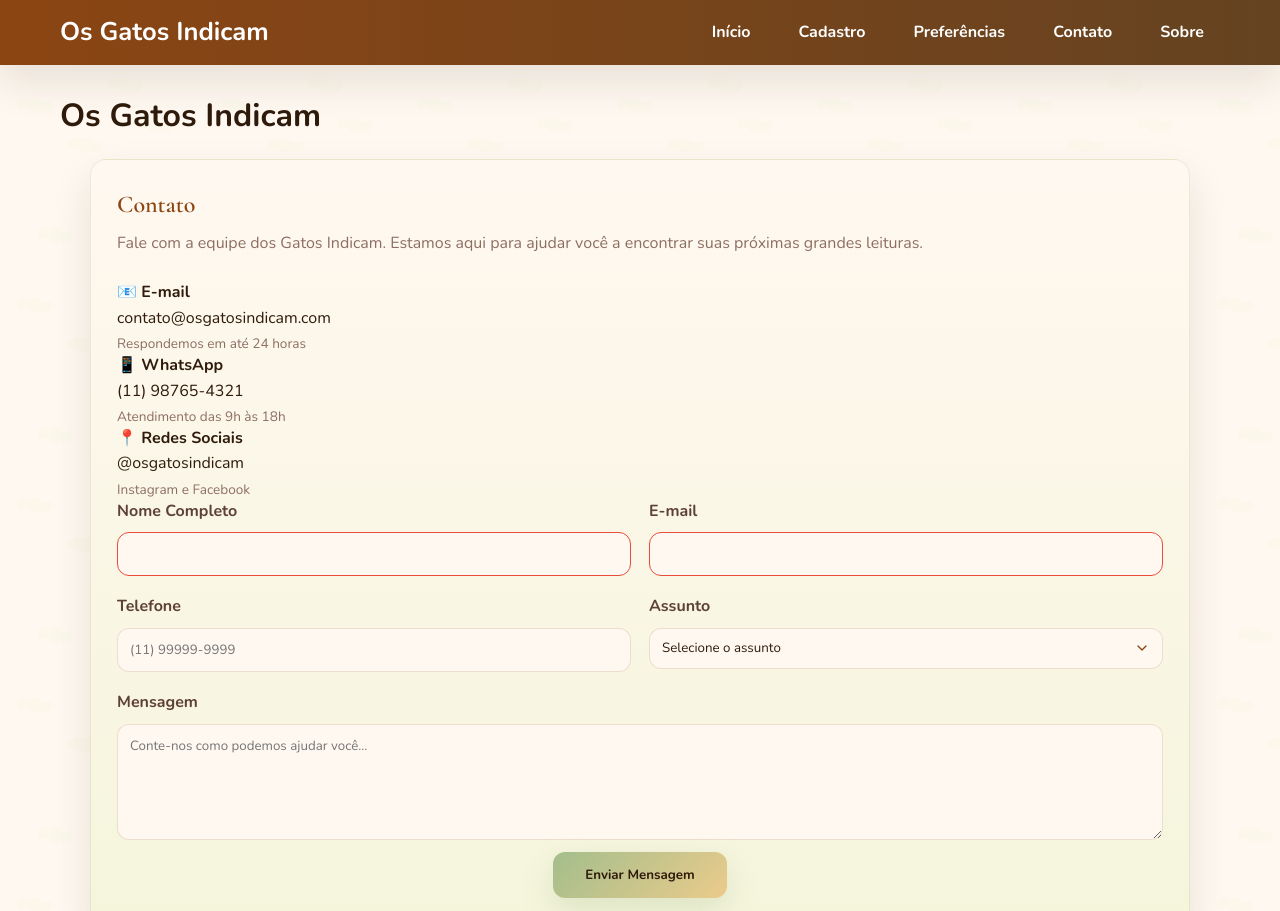
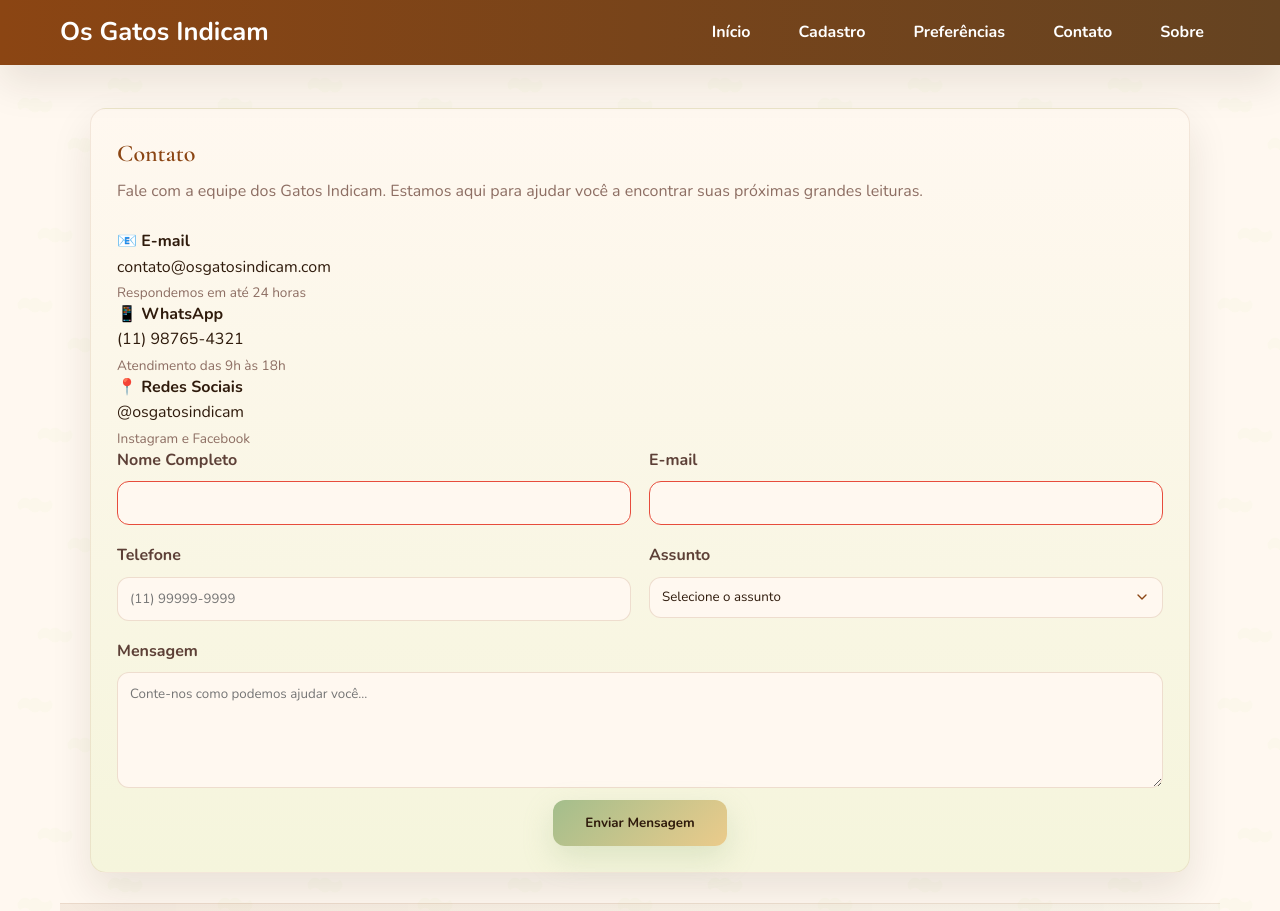
Before and after one commit to paulabernardinelli-ship-it/Site_Programacao, a plain HTML site: page contato.html in a window 1280 px wide. Shown: the top 911 px of the page. Drawn offline with nearby package versions, Linux system fonts and the light colour scheme.

Commit message:
Update contato.html

```diff
--- a/contato.html
+++ b/contato.html
@@ -25,7 +25,6 @@
 
   <div class='container'>
     <header>
-      <div class='logo'><h1>Os Gatos Indicam</h1></div>
     </header>
     <main>
       <div class='pref-card'>
```
